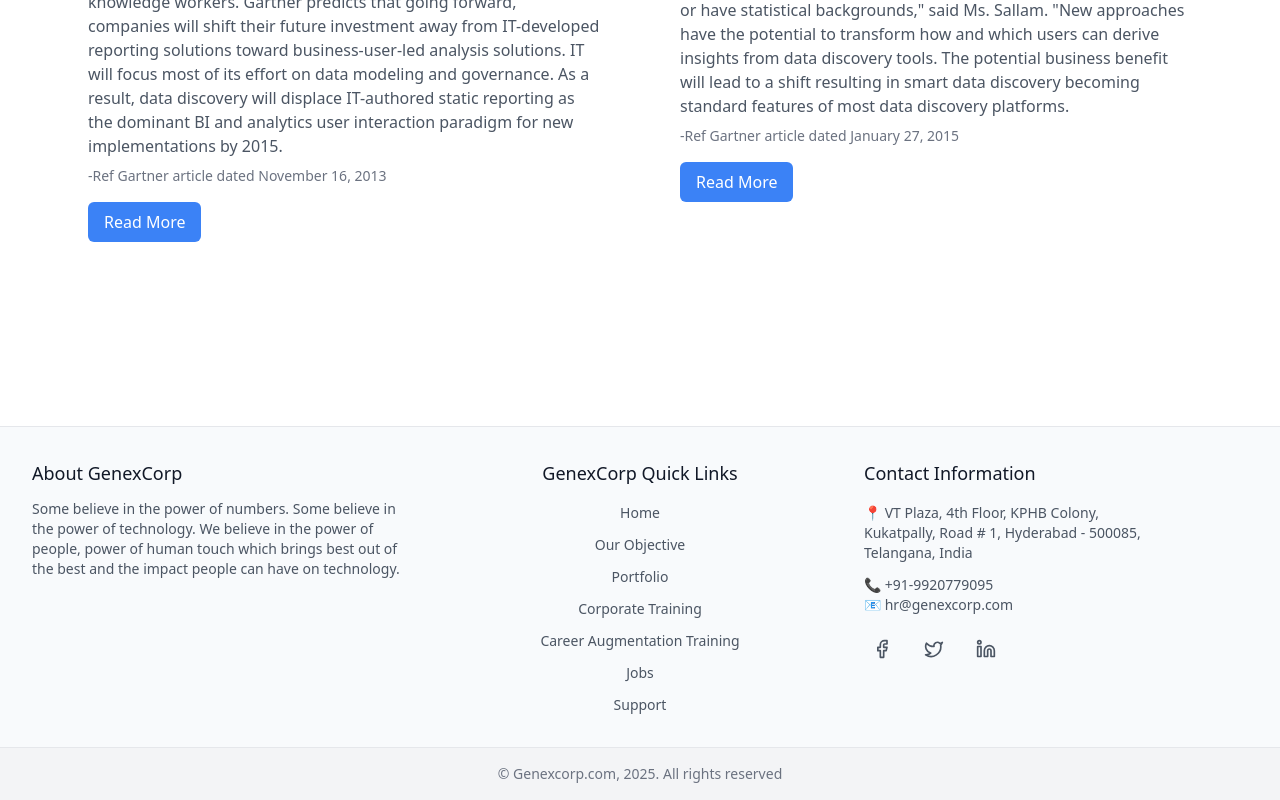
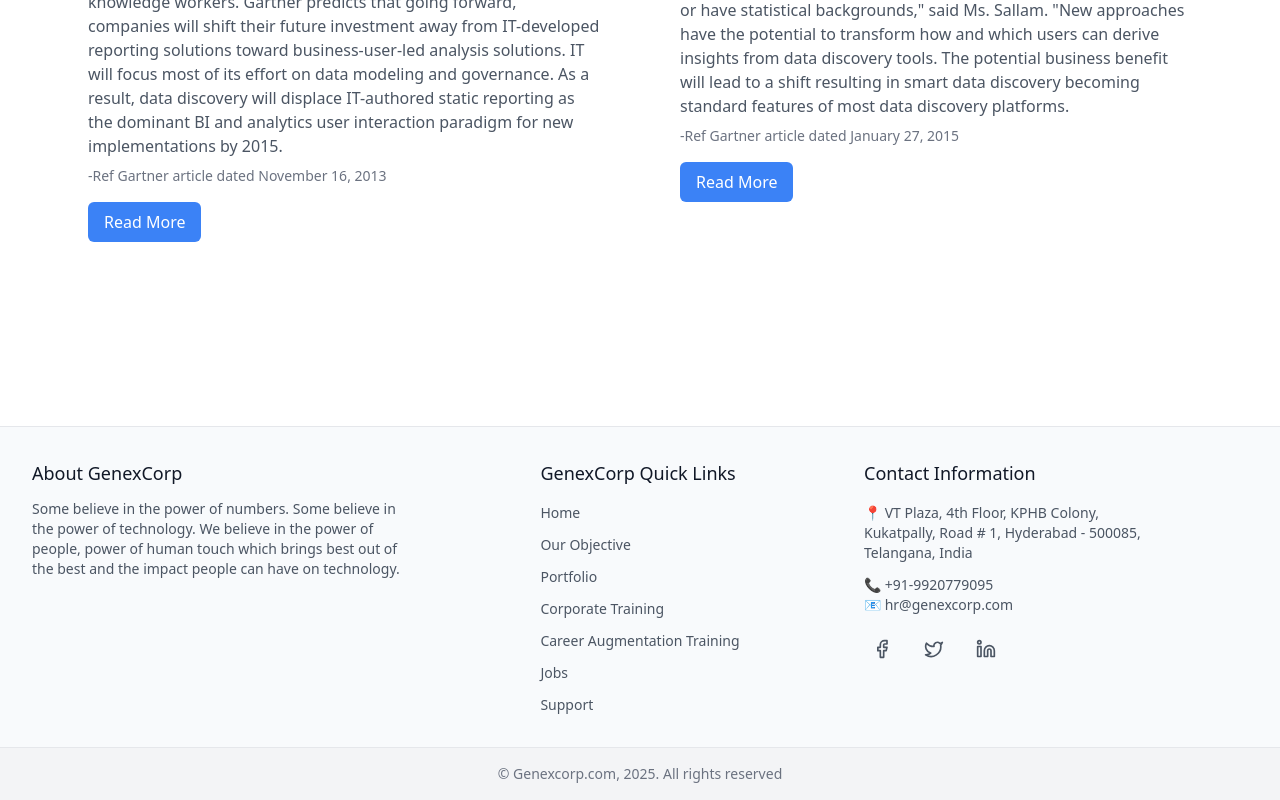
Before and after one commit to rishab849/genexcorp-new, a React (Create React App) app: page / in a window 1280 px wide. Shown: the part 2199-2999 px from the top of the page. Built offline with nearby package versions, Linux system fonts and the light colour scheme.

Commit message:
footer changes

```diff
--- a/src/Footer.js
+++ b/src/Footer.js
@@ -19,7 +19,8 @@
         </div>
 
         {/* GenexCorp Quick Links */}
-        <div className="text-center">
+        <div className="flex justify-center">
+          <div className="text-left">
             <h3 className="text-base sm:text-lg text-gray-900 mb-3 sm:mb-4">GenexCorp Quick Links</h3>
             <ul className="space-y-2 sm:space-y-3 text-xs sm:text-sm">
               <li>
@@ -80,6 +81,7 @@
               </li>
             </ul>
           </div>
+        </div>
 
         {/* Contact Information */}
         <div>
```
Lines whose indentation alone changed are shown as unchanged.
